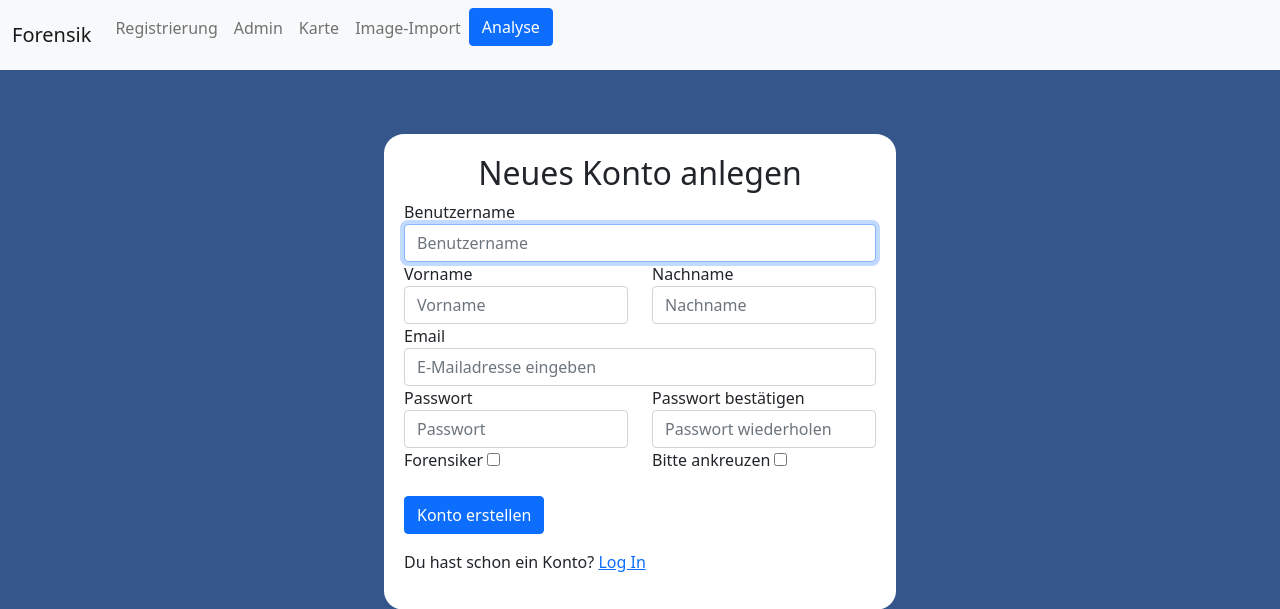
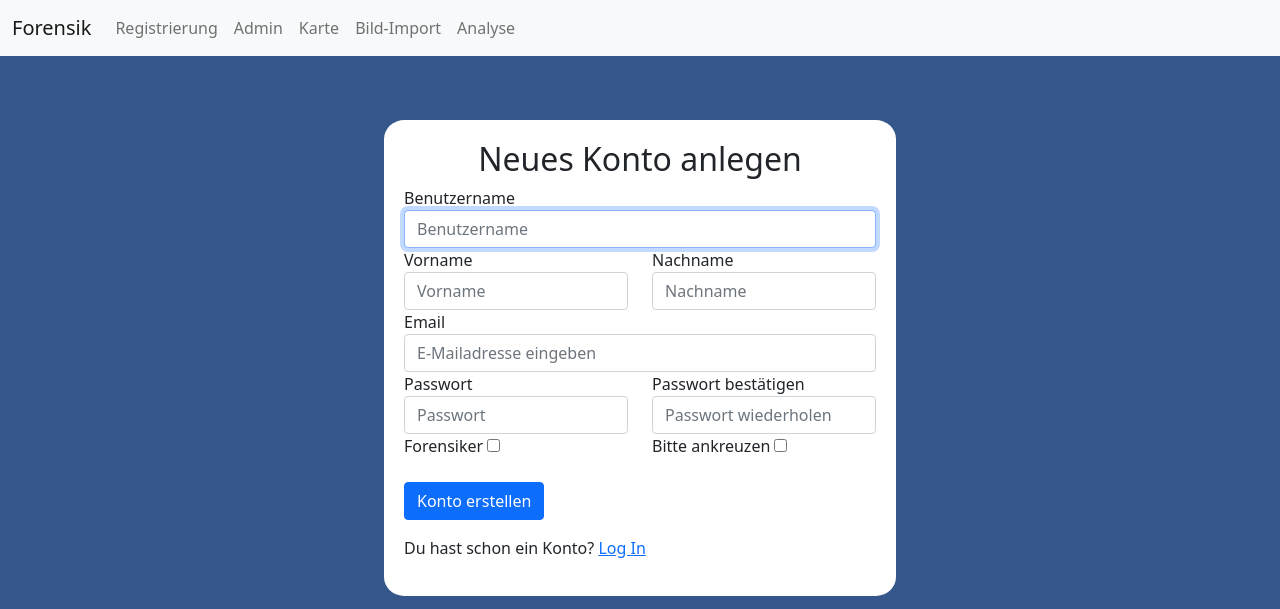
Before and after one commit to paultepe/ForensicView, a Django app: page /accounts/signup/ in a window 1280 px wide. Shown: the top 609 px of the page. Run offline with Django 4.2, Linux system fonts and the light colour scheme; parts of the project's set-up code (start-up, migrations or seed data) failed here and were passed over; some libraries are stand-ins or nearby versions.

Commit message:
Changed from button to link

```diff
--- a/data/templates/pages/base_site.html
+++ b/data/templates/pages/base_site.html
@@ -28,10 +28,10 @@
                 <a class="nav-link" href="{% url 'case:map' %}">Karte</a>
             </li>
             <li class="nav-item">
-                <a class="nav-link" href="{% url 'case:image_import' %}">Image-Import</a>
+                <a class="nav-link" href="{% url 'case:image_import' %}">Bild-Import</a>
             </li>
              <li class="nav-item">
-                <a class="btn btn-primary mb-3" href="{% url 'case:analyze' %}">Analyse</a>
+                <a class="nav-link" href="{% url 'case:analyze' %}">Analyse</a>
             </li>
                 </ul>
             </div>
```
